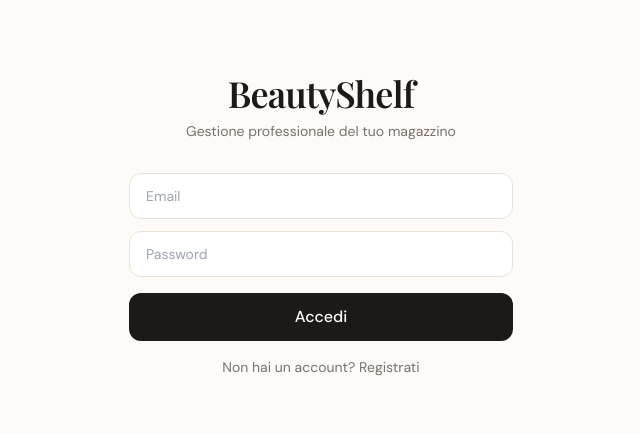
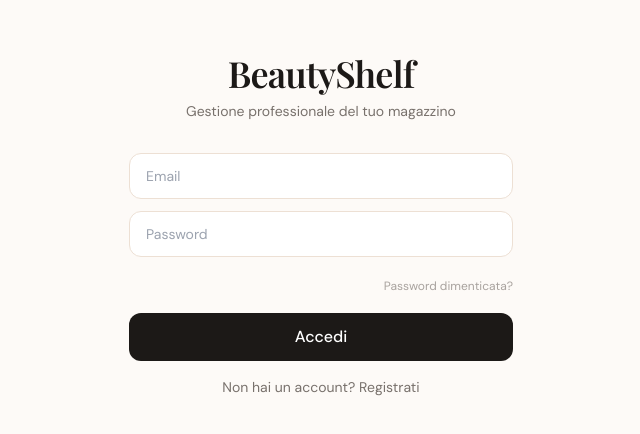
Before and after one commit to Vicquezada/beautyshelf, a React (Vite) app: page / in a window 1280 px wide. Shown: the part 174-608 px from the top of the page, without its empty margins (319-959 px from the left). Built offline with nearby package versions, Linux system fonts and the light colour scheme; no server answers; the database is empty.

Commit message:
feat: add forgot password / reset email flow

```diff
--- a/src/pages/Auth.tsx
+++ b/src/pages/Auth.tsx
@@ -1,9 +1,12 @@
 import { useState } from 'react'
 import { Button } from '../components/ui/Button'
 import { useAuth } from '../hooks/useAuth'
+import { supabase } from '../lib/supabase'
+
+type Mode = 'login' | 'register' | 'reset'
 
 export function Auth() {
-  const [mode, setMode] = useState<'login' | 'register'>('login')
+  const [mode, setMode] = useState<Mode>('login')
   const [email, setEmail] = useState('')
   const [password, setPassword] = useState('')
   const [loading, setLoading] = useState(false)
@@ -12,10 +15,28 @@ export function Auth() {
   const { signIn, signUp } = useAuth()
 
   const handleSubmit = async () => {
+    setError(null)
+    setSuccess(null)
+
+    if (mode === 'reset') {
+      if (!email) { setError('Inserisci la tua email'); return }
+      setLoading(true)
+      try {
+        const { error } = await supabase.auth.resetPasswordForEmail(email, {
+          redirectTo: `${window.location.origin}/reset-password`,
+        })
+        if (error) throw error
+        setSuccess('Email inviata! Controlla la casella di posta per il link di reset.')
+      } catch (e) {
+        setError(e instanceof Error ? e.message : 'Errore invio email')
+      } finally {
+        setLoading(false)
+      }
+      return
+    }
+
     if (!email || !password) { setError('Email e password obbligatorie'); return }
     setLoading(true)
-    setError(null)
-    setSuccess(null)
     try {
       if (mode === 'login') {
         await signIn(email, password)
@@ -28,6 +49,12 @@ export function Auth() {
     } finally {
       setLoading(false)
     }
+  }
+
+  const switchMode = (next: Mode) => {
+    setMode(next)
+    setError(null)
+    setSuccess(null)
   }
 
   return (
@@ -61,8 +88,10 @@ export function Auth() {
               onChange={e => setEmail(e.target.value)}
               placeholder="Email"
               autoComplete="email"
+              onKeyDown={e => e.key === 'Enter' && handleSubmit()}
               className="w-full px-4 py-3 text-sm border border-cream-200 rounded-xl bg-white focus:outline-none focus:border-cream-400 focus:ring-2 focus:ring-cream-100"
             />
+            {mode !== 'reset' && (
               <input
                 type="password"
                 value={password}
@@ -72,18 +101,41 @@ export function Auth() {
                 onKeyDown={e => e.key === 'Enter' && handleSubmit()}
                 className="w-full px-4 py-3 text-sm border border-cream-200 rounded-xl bg-white focus:outline-none focus:border-cream-400 focus:ring-2 focus:ring-cream-100"
               />
+            )}
           </div>
 
+          {mode === 'login' && (
+            <div className="text-right -mt-1">
+              <button
+                onClick={() => switchMode('reset')}
+                className="text-xs text-warm-400 hover:text-warm-600 transition-colors"
+              >
+                Password dimenticata?
+              </button>
+            </div>
+          )}
+
           <Button onClick={handleSubmit} loading={loading} size="lg" className="w-full">
-            {mode === 'login' ? 'Accedi' : 'Crea account'}
+            {mode === 'login' && 'Accedi'}
+            {mode === 'register' && 'Crea account'}
+            {mode === 'reset' && 'Invia link di reset'}
           </Button>
 
+          {mode === 'reset' ? (
             <button
-            onClick={() => { setMode(m => m === 'login' ? 'register' : 'login'); setError(null) }}
+              onClick={() => switchMode('login')}
+              className="w-full text-sm text-warm-500 hover:text-warm-700 transition-colors"
+            >
+              ← Torna al login
+            </button>
+          ) : (
+            <button
+              onClick={() => switchMode(mode === 'login' ? 'register' : 'login')}
               className="w-full text-sm text-warm-500 hover:text-warm-700 transition-colors"
             >
               {mode === 'login' ? 'Non hai un account? Registrati' : 'Hai già un account? Accedi'}
             </button>
+          )}
         </div>
       </div>
     </div>
```
Lines whose indentation alone changed are shown as unchanged.
